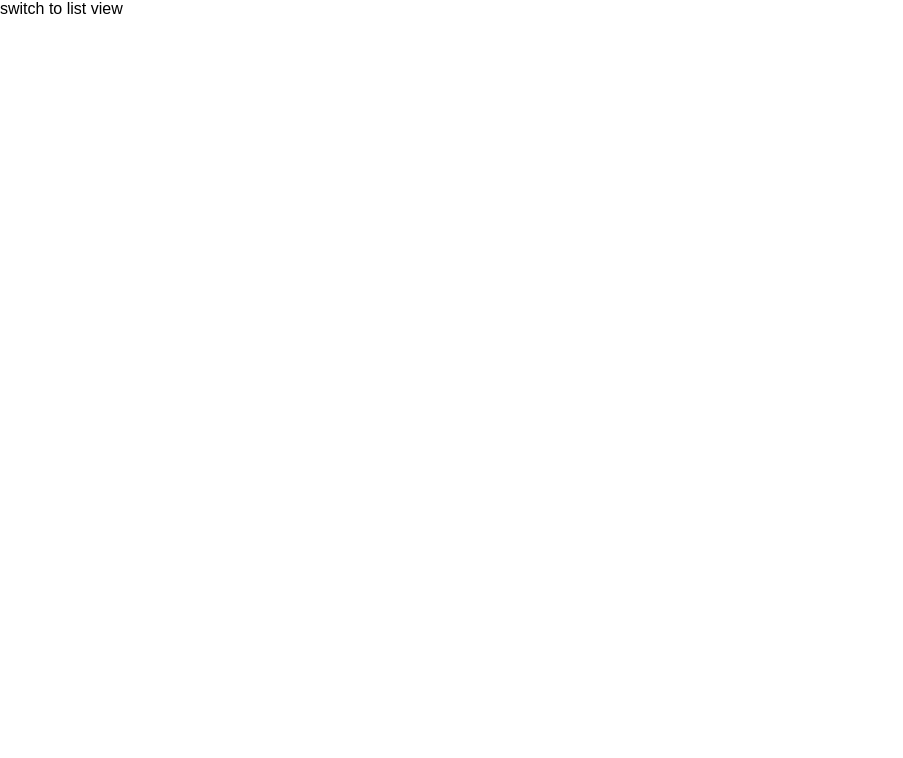
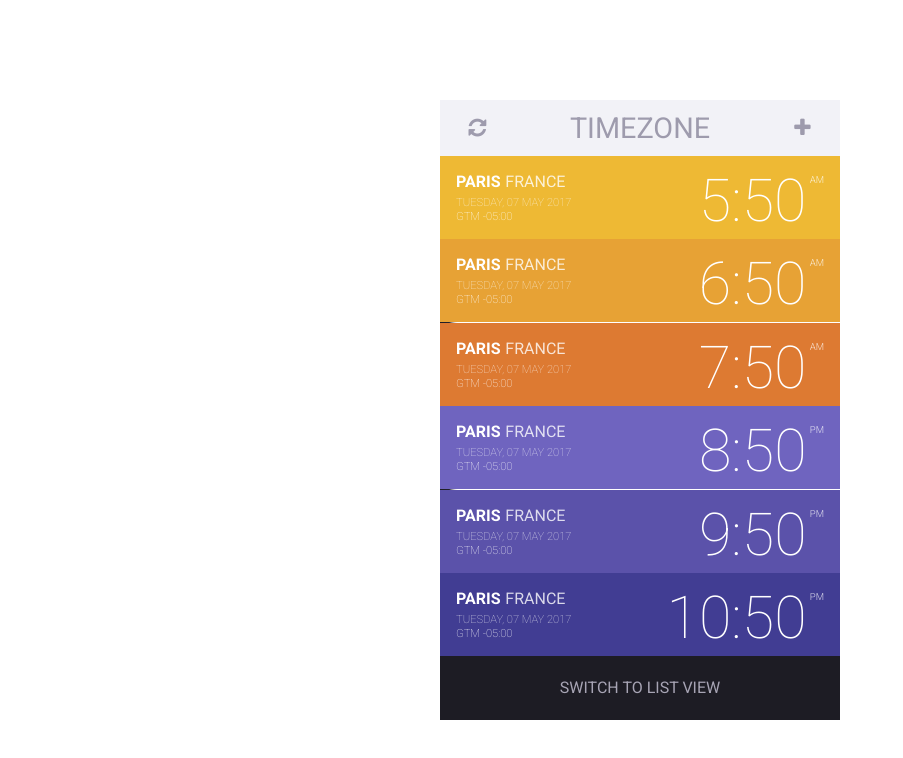
Before and after one commit to chungmanchau/time-zone-app, a plain HTML site: page index.html in a window 1280 px wide. Shown: the whole page, without its empty margins (0-903 px from the left). Drawn offline with nearby package versions, Linux system fonts and the light colour scheme.

Commit message:
styled basic mockup

```diff
--- a/index.html
+++ b/index.html
@@ -9,40 +9,46 @@
 <body>
 	<div class="wrapper">
 		<div class="header">
-			<div class="refresh"></div>
-			<div class="logo"></div>
-			<div class="add"></div>
+			<div class="refresh"><i class="fa fa-refresh" aria-hidden="true"></i></div>
+			<div class="logo">Timezone</div>
+			<div class="add"><i class="fa fa-plus" aria-hidden="true"></i></div>
 		</div>
-		<div class="content-wrapper grid-view">
+		<div class="content-wrapper list-view">
 			<div class="timezone">
-				<div class="time"></div>
-				<div class="location"></div>
-				<div class="time"></div>
+				<div class="time"><span>5:50</span><span class="period">AM</span></div>
+				<div class="location"><span class="capital">Paris</span><span class="country">France</span></div>
+				<div class="date">Tuesday, 07 May 2017</div>
+				<div class="gmt">GTM -05:00</div>
 			</div>
 			<div class="timezone">
-				<div class="time"></div>
-				<div class="location"></div>
-				<div class="time"></div>
+				<div class="time"><span>6:50</span><span class="period">AM</span></div>
+				<div class="location"><span class="capital">Paris</span><span class="country">France</span></div>
+				<div class="date">Tuesday, 07 May 2017</div>
+				<div class="gmt">GTM -05:00</div>
 			</div>
 			<div class="timezone">
-				<div class="time"></div>
-				<div class="location"></div>
-				<div class="time"></div>
+				<div class="time"><span>7:50</span><span class="period">AM</span></div>
+				<div class="location"><span class="capital">Paris</span><span class="country">France</span></div>
+				<div class="date">Tuesday, 07 May 2017</div>
+				<div class="gmt">GTM -05:00</div>
 			</div>
 			<div class="timezone">
-				<div class="time"></div>
-				<div class="location"></div>
-				<div class="time"></div>
+				<div class="time"><span>8:50</span><span class="period">PM</span></div>
+				<div class="location"><span class="capital">Paris</span><span class="country">France</span></div>
+				<div class="date">Tuesday, 07 May 2017</div>
+				<div class="gmt">GTM -05:00</div>
 			</div>
 			<div class="timezone">
-				<div class="time"></div>
-				<div class="location"></div>
-				<div class="time"></div>
+				<div class="time"><span>9:50</span><span class="period">PM</span></div>
+				<div class="location"><span class="capital">Paris</span><span class="country">France</span></div>
+				<div class="date">Tuesday, 07 May 2017</div>
+				<div class="gmt">GTM -05:00</div>
 			</div>
 			<div class="timezone">
-				<div class="time"></div>
-				<div class="location"></div>
-				<div class="time"></div>
+				<div class="time"><span>10:50</span><span class="period">PM</span></div>
+				<div class="location"><span class="capital">Paris</span><span class="country">France</span></div>
+				<div class="date">Tuesday, 07 May 2017</div>
+				<div class="gmt">GTM -05:00</div>
 			</div>
 		</div>
 		<div class="options">
--- a/scss/_timezone.scss
+++ b/scss/_timezone.scss
@@ -0,0 +1,132 @@
+@import url(https://fonts.googleapis.com/css?family=Roboto:100,300,400,600,700);
+
+$colors-list: #eeb934,
+#e7a235,
+#dd7a32,
+#6f64bf,
+#5b52aa,
+#413d93;
+
+
+body {
+	font-family: 'Roboto', sans-serif;
+	text-transform: uppercase;
+	color: #FFF;
+}
+.wrapper {
+	width: 25rem;
+	margin: 100px auto;
+	.header {
+		display: flex;
+		flex-direction: row;
+		background: #f2f2f7;
+		font-size: 1.3rem;
+		div {
+			flex-grow: 1;
+			line-height: 3.5rem;
+			text-align: center;
+			color: #9e9bad;
+		}
+		.refresh {
+			width: 4rem;
+			cursor: pointer;
+		}
+		.logo {
+			font-size: 1.8rem;
+			flex-grow: 10;
+		}
+		.add {
+			width: 4rem;
+			cursor: pointer;
+		}
+	}
+	.content-wrapper {
+		overflow: hidden;
+		&.list-view {
+
+		}
+
+		.timezone {
+			padding: 1rem;
+			position: relative;
+			transform-style: preserve-3d;
+			transition: .5s all ease;
+			transform-origin: right center;
+			transform: perspective( 600px );
+			@each $current-color in $colors-list {
+				$i: index($colors-list, $current-color);
+				&:nth-child(#{$i}) {
+					background: $current-color;
+				}
+			}
+			&:hover {
+				transform: rotateY(45deg);
+				z-index: 1;
+			}
+			&:before {
+				content: "";
+				width: 42%;
+				height: 100%;
+				display: block;
+				height: 5.3rem;
+				position: absolute;
+				left: 0;
+				top: 0;
+				transform: rotateY(90deg);
+				background: linear-gradient(to right, rgba(30,29,37,1) 0%, rgba(89,86,109,1) 100%);
+				transform-origin: left center;
+			}
+			.location {
+				display: inline-block;
+				margin-bottom: .3rem;
+				.capital {
+					font-weight: bold;
+				}
+				.country {
+					margin-left: .3rem;
+					opacity: .8;
+				}
+			}
+			.date {
+				margin-bottom: .1rem;
+				font-weight: 100;
+				font-size: .7rem;
+				opacity: .8;
+			}
+			.gmt {
+				font-weight: 100;
+				font-size: .7rem;
+				opacity: 8;
+			}
+			.time {
+				line-height: 3.6rem;
+				float: right;
+				font-weight: 100;
+				font-size: 3.7rem;
+				span {
+
+				}
+				.period {
+					vertical-align: top;
+					float: right;
+					margin-left: .2rem;
+					line-height: auto;
+					font-weight: 300;
+					font-size: .6rem;
+					opacity: .8;
+					line-height: 1rem;
+
+				}
+			}
+		}
+	}
+	.options {
+		background: #1d1c24;
+		text-align: center;
+		font-size: 1rem;
+		line-height: 4rem;
+		span {
+			color: #a7a4b4;
+		}
+	}
+}
```
Also changed, not shown: css/style.css, 1 other file.
